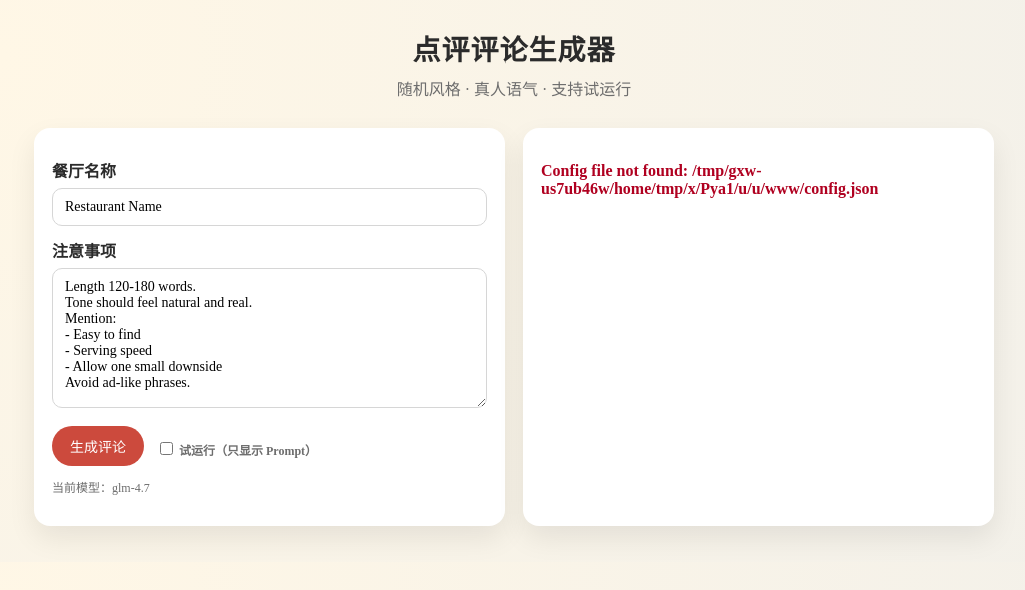
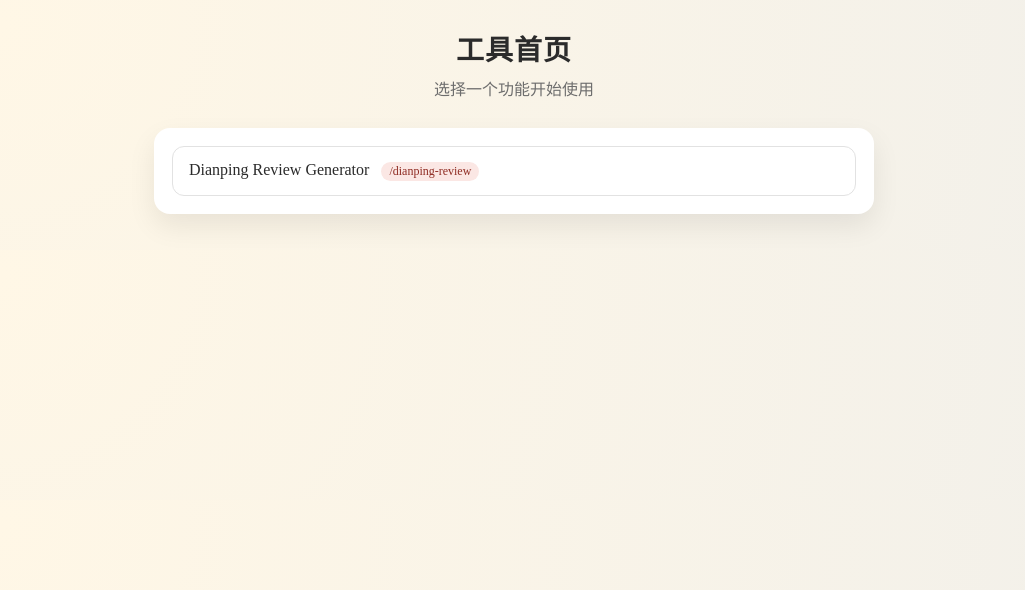
Before and after one commit to cba542/mini-apps-hub, a Flask app: page / in a window 1280 px wide. Shown: the top 590 px of the page, without its empty margins (126-1151 px from the left). Run offline with Flask 3, Linux system fonts and the light colour scheme.

Commit message:
Add home page with tool links

```diff
--- a/app.py
+++ b/app.py
@@ -7,9 +7,17 @@
 from typing import List
 
 import requests
-from flask import Flask, render_template, request
+from flask import Flask, redirect, render_template, request, url_for
 
 app = Flask(__name__)
+
+APP_PATH = "/dianping-review"
+
+
+def get_links() -> list[dict]:
+    return [
+        {"name": "Dianping Review Generator", "path": APP_PATH},
+    ]
 
 
 # ----------------------------
@@ -118,7 +126,13 @@
     return resp.json()["choices"][0]["message"]["content"].strip()
 
 
-@app.route("/", methods=["GET", "POST"])
+@app.route("/")
+def root():
+    return render_template("home.html", links=get_links())
+
+
+@app.route(APP_PATH, methods=["GET", "POST"])
+@app.route(f"{APP_PATH}/", methods=["GET", "POST"])
 def index():
     error = CONFIG_ERROR
     result = ""
--- /dev/null
+++ b/templates/home.html
@@ -0,0 +1,107 @@
+<!doctype html>
+<html lang="zh-CN">
+  <head>
+    <meta charset="utf-8" />
+    <meta name="viewport" content="width=device-width, initial-scale=1" />
+    <title>工具首页</title>
+    <style>
+      :root {
+        --bg: #f2f0ea;
+        --card: #ffffff;
+        --ink: #2b2b2b;
+        --muted: #6d6d6d;
+        --accent: #cc4a3d;
+      }
+
+      body {
+        margin: 0;
+        font-family: "Noto Serif SC", "Source Han Serif SC", "Songti SC", serif;
+        background: radial-gradient(circle at 10% 10%, #fff7e6, var(--bg));
+        color: var(--ink);
+      }
+
+      header {
+        padding: 28px 20px 10px;
+        text-align: center;
+      }
+
+      header h1 {
+        margin: 0 0 8px;
+        font-size: 28px;
+        letter-spacing: 1px;
+      }
+
+      header p {
+        margin: 0;
+        color: var(--muted);
+      }
+
+      .wrap {
+        max-width: 720px;
+        margin: 0 auto;
+        padding: 18px 20px 36px;
+      }
+
+      .card {
+        background: var(--card);
+        border-radius: 16px;
+        padding: 18px;
+        box-shadow: 0 12px 28px rgba(0, 0, 0, 0.08);
+      }
+
+      ul {
+        list-style: none;
+        padding: 0;
+        margin: 0;
+        display: grid;
+        gap: 12px;
+      }
+
+      a {
+        display: block;
+        text-decoration: none;
+        color: var(--ink);
+        border: 1px solid #e2e2e2;
+        border-radius: 12px;
+        padding: 14px 16px;
+        transition: all 0.2s ease;
+      }
+
+      a:hover {
+        border-color: var(--accent);
+        box-shadow: 0 8px 18px rgba(204, 74, 61, 0.15);
+      }
+
+      .tag {
+        display: inline-block;
+        margin-left: 8px;
+        padding: 2px 8px;
+        background: #fbe7e4;
+        color: #8f2c23;
+        border-radius: 999px;
+        font-size: 12px;
+      }
+    </style>
+  </head>
+  <body>
+    <header>
+      <h1>工具首页</h1>
+      <p>选择一个功能开始使用</p>
+    </header>
+
+    <main class="wrap">
+      <section class="card">
+        <ul>
+          {% for link in links %}
+            <li>
+              <a href="{{ link.path }}">
+                {{ link.name }}
+                <span class="tag">{{ link.path }}</span>
+              </a>
+            </li>
+          {% endfor %}
+        </ul>
+      </section>
+    </main>
+  </body>
+</html>
--- a/templates/index.html
+++ b/templates/index.html
@@ -158,7 +158,7 @@
 
     <main class="wrap">
       <section class="card">
-        <form method="post">
+        <form method="post" action="{{ url_for('index') }}">
           <label for="restaurant">餐厅名称</label>
           <input id="restaurant" name="restaurant" type="text" value="{{ restaurant }}" />
 
```
